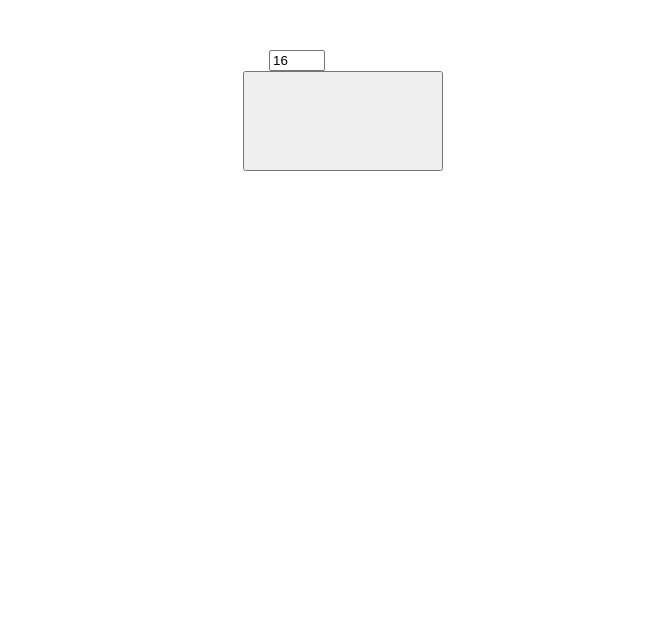
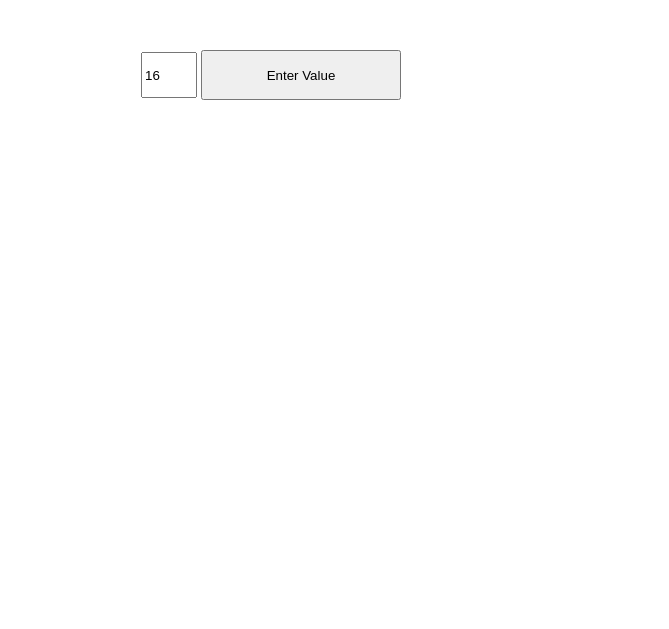
Before and after one commit to FonsecaJoao/etch-a-sketch, a plain HTML site: page index.html in a window 1280 px wide. Shown: the part 138-767 px from the top of the page, without its empty margins (307-976 px from the left). Drawn offline with Linux system fonts and the light colour scheme.

Commit message:
Add style toinput

```diff
--- a/css/index.css
+++ b/css/index.css
@@ -17,19 +17,29 @@ h1 {
     text-align: center;
 }
 
+input {
+    height: 40px;
+}
+
+div.row {
+    display: inline;
+    margin-left: 35vw;
+}
+
 button {
     margin-left: 43vw;
     height: 100px;
     width: 200px;
 }
 
-input[type='number'] {
-    margin-left: 45vw;
+button#submit {
+    height: 50px;
+    margin-left: 0;
 }
 
 #grid {
     position: relative;
-    margin: 10vh 30vw 1vh 35vw;
+    margin: 2vh 30vw 2vh 32vw;
     display: flex;
     flex-wrap: wrap;
     background-color: white;
--- a/index.html
+++ b/index.html
@@ -9,8 +9,10 @@
 </head>
 <body>
     <h1>Etch-A-Sketch</h1>
-    <input type="number" name="pixel" id="pixel" value="16" min="0" max="64" required>
-    <button onclick="buildGrid()"></button>
+    <div class="row">
+        <input type="number" name="pixel" id="pixel" value="16" min="0" max="64" required>
+        <button id="submit" onclick="buildGrid()">Enter Value</button>
+    </div>
     <div id="grid">
 
     </div>
```
